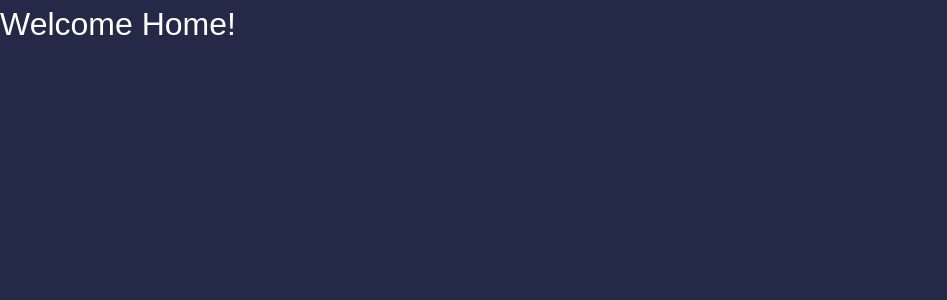
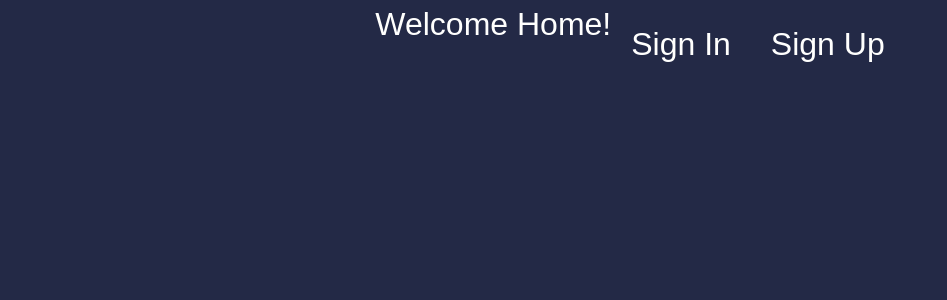
Before and after one commit to Dadaisuk1/IT342_CrediGo, a React (Vite) app in the folder frontend_web/: page /home in a window 1280 px wide. Shown: the top 300 px of the page, without its empty margins (0-947 px from the left). Built offline with nearby package versions, Linux system fonts and the light colour scheme; a web font is replaced by a local one.

Commit message:
home page

```diff
--- a/frontend_web/src/pages/Home.jsx
+++ b/frontend_web/src/pages/Home.jsx
@@ -1,8 +1,29 @@
 import React, { useState } from 'react'
+import { useLocation, useNavigate } from 'react-router-dom';
 
 const Home = () => {
+
+    const location = useLocation();
+    const navigate = useNavigate();
+    const isSignIn = location.pathname === '/sign-in';
+    const isSignUp = location.pathname === '/sign-up';
+
+    const handleNavigation = (path) => {
+        navigate(path);
+    };
+
     return (
-        <p className='Flex text-[32px] text-[#FFFFFE]'>Welcome Home!</p>
+        <div className='flex justify-center'>
+            <p className='Flex text-[32px] text-[#FFFFFE]'>Welcome Home!</p>
+            <button
+                className='p-5 text-[32px] text-[#FFFFFE]'
+                onClick={() => handleNavigation('/sign-in')}
+            >Sign In</button>
+            <button
+                className='p-5 text-[32px] text-[#FFFFFE]'
+                onClick={() => handleNavigation('/sign-up')}
+            >Sign Up</button>
+        </div>
     );
 };
 
```
